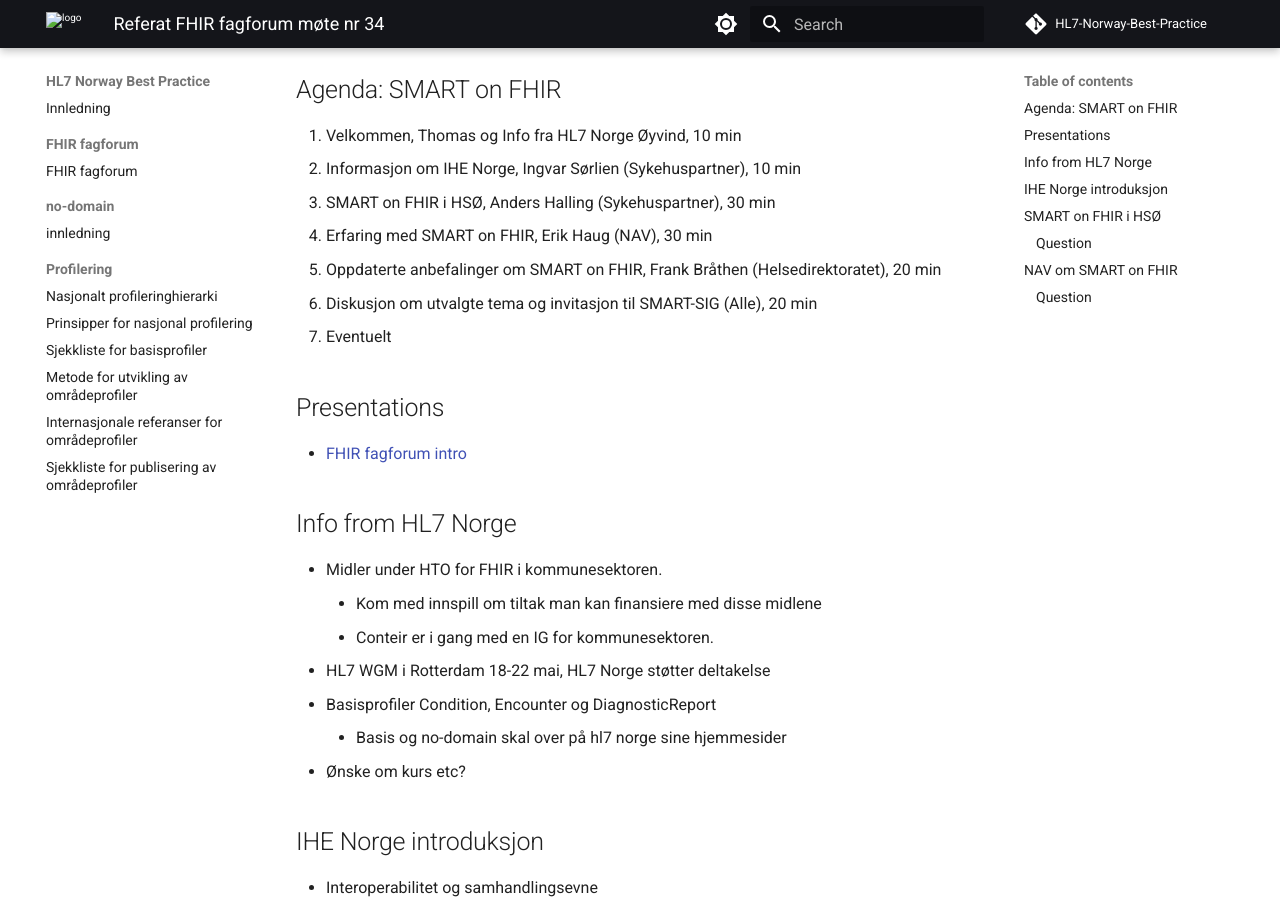
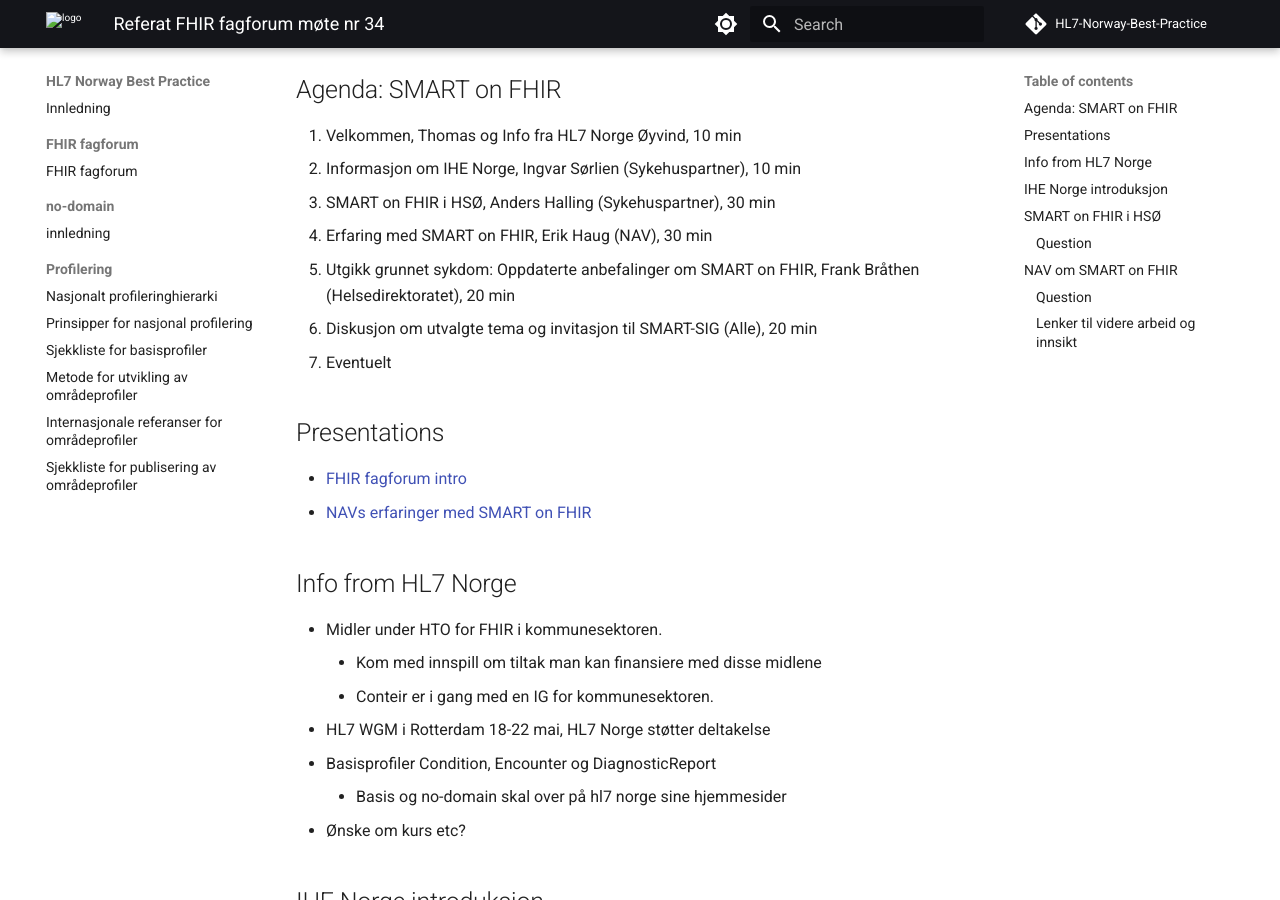
Before and after one commit to HL7Norway/best-practice, an MkDocs documentation site: the page built from docs/FHIR-faglig-forum/_referat/2026-02-11-referat.md, in a window 1280 px wide and 900 px high, scrolled down 308 px. Built offline with MkDocs 1.6.1 and Material for MkDocs 9.7.7, drawn with Linux system fonts in a browser that asks for light colours; comment, search, counter and statistics services are not loaded; some of the changed text lies outside the part shown.

Commit message:
Referat oppdatering og presentasjon FFF34

```diff
--- a/docs/FHIR-faglig-forum/_referat/2026-02-11-referat.md
+++ b/docs/FHIR-faglig-forum/_referat/2026-02-11-referat.md
@@ -20,13 +20,14 @@
 2. Informasjon om IHE Norge, Ingvar Sørlien (Sykehuspartner), 10 min
 3. SMART on FHIR i HSØ, Anders Halling (Sykehuspartner), 30 min
 4. Erfaring med SMART on FHIR, Erik Haug (NAV), 30 min
-5. Oppdaterte anbefalinger om SMART on FHIR, Frank Bråthen (Helsedirektoratet), 20 min
+5. Utgikk grunnet sykdom: Oppdaterte anbefalinger om SMART on FHIR, Frank Bråthen (Helsedirektoratet), 20 min
 6. Diskusjon om utvalgte tema og invitasjon til SMART-SIG (Alle), 20 min
 7. Eventuelt
 
 ## Presentations
 
 * [FHIR fagforum intro](../docs/FHIR-faglig-forum/presentasjon/2026-02-11-FHIR-fagforum-34.pdf)
+* [NAVs erfaringer med SMART on FHIR](../docs/FHIR-faglig-forum/presentasjon/2026-02-11-Navs-erfaringer-med-SMART-on-FHIR.pdf)
 
 ## Info from HL7 Norge
 
@@ -206,3 +207,9 @@
   * Verre med interne systemer i sykehus
   * Målgruppen for EPJ'ene som sender sykemelding
   * Samarbeide med DIPS om å verifisere med EPJ leverandører
+
+### Lenker til videre arbeid og innsikt
+
+[Beskrivelse av NAV sine krav til leverandører](https://github.com/navikt/syk-inn/blob/main/docs/fhir/nav_requirements.md)
+[FHIR Ressurser som benyttes i grensesnitt mot NAV](https://github.com/navikt/syk-inn/blob/main/docs/fhir/_oversikt.md)
+[Token veksling mot HelseID](https://utviklerportal.nhn.no/informasjonstjenester/helseid/bruksmoenstre-og-eksempelkode/bruk-av-helseid/docs/teknisk-referanse/token_exchange_enmd)
```
Also changed, not shown: 1 other file.
